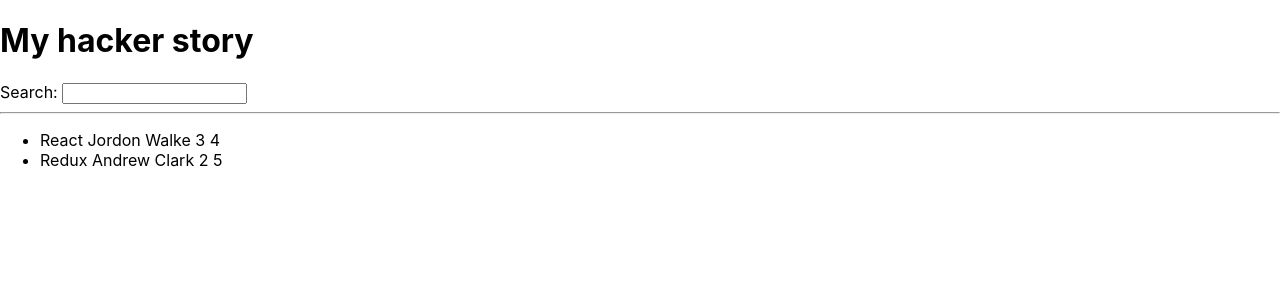
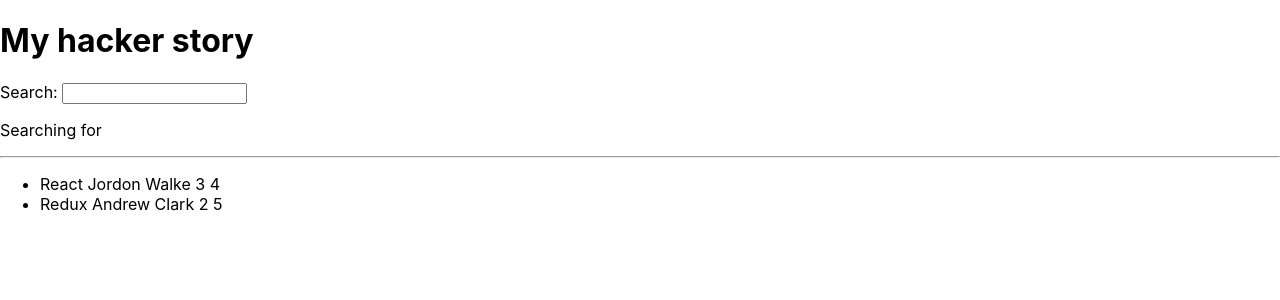
Before and after one commit to code-cs/hacker-stories, a React (Create React App) app: page / in a window 1280 px wide. Shown: the top 300 px of the page. Built offline with nearby package versions, Linux system fonts and the light colour scheme.

Commit message:
added state

```diff
--- a/src/App.js
+++ b/src/App.js
@@ -1,6 +1,8 @@
+import { useState } from 'react';
 import './App.css';
 
-const list = [
+const App = () => {
+  const stories = [
     {
       title: 'React',
       ur: 'https://react.com',
@@ -19,41 +21,49 @@
     },
   ];
 
-const App = () => {
   return (
     <div>
       <h1>My hacker story</h1>
       <Search />
       <hr />
-      <List />
+      <List list={stories} />
     </div>
   );
 };
 
-const List = () => {
-  return (
+const List = (props) => (
   <ul>
-      {list.map((item) => {
-        return (
-          <li key={item.objectID}>
+    {props.list.map((item) => (
+      <Item key={item.objectID} item={item} />
+    ))}
+  </ul>
+);
+
+const Item = (props) => (
+  <li>
     <span>
-              <a href={item.url}>{item.title}</a>
+      <a href={props.item.url}>{props.item.title}</a>
     </span>
-            <span> {item.author} </span>
-            <span> {item.num_comments} </span>
-            <span> {item.points} </span>
+    <span> {props.item.author} </span>
+    <span> {props.item.num_comments} </span>
+    <span> {props.item.points} </span>
   </li>
 );
-      })}
-    </ul>
-  );
+
+const Search = () => {
+  const [searchItem, setSearchItem] = useState('');
+
+  const onChangeHandler = (event) => {
+    setSearchItem(event.target.value);
   };
 
-const Search = () => {
   return (
     <>
       <label htmlFor='search'> Search: </label>
-      <input id='search' type='text' />
+      <input id='search' type='text' onChange={onChangeHandler} />
+      <p>
+        Searching for <strong>{searchItem}</strong>
+      </p>
     </>
   );
 };
```
Lines whose indentation alone changed are shown as unchanged.
